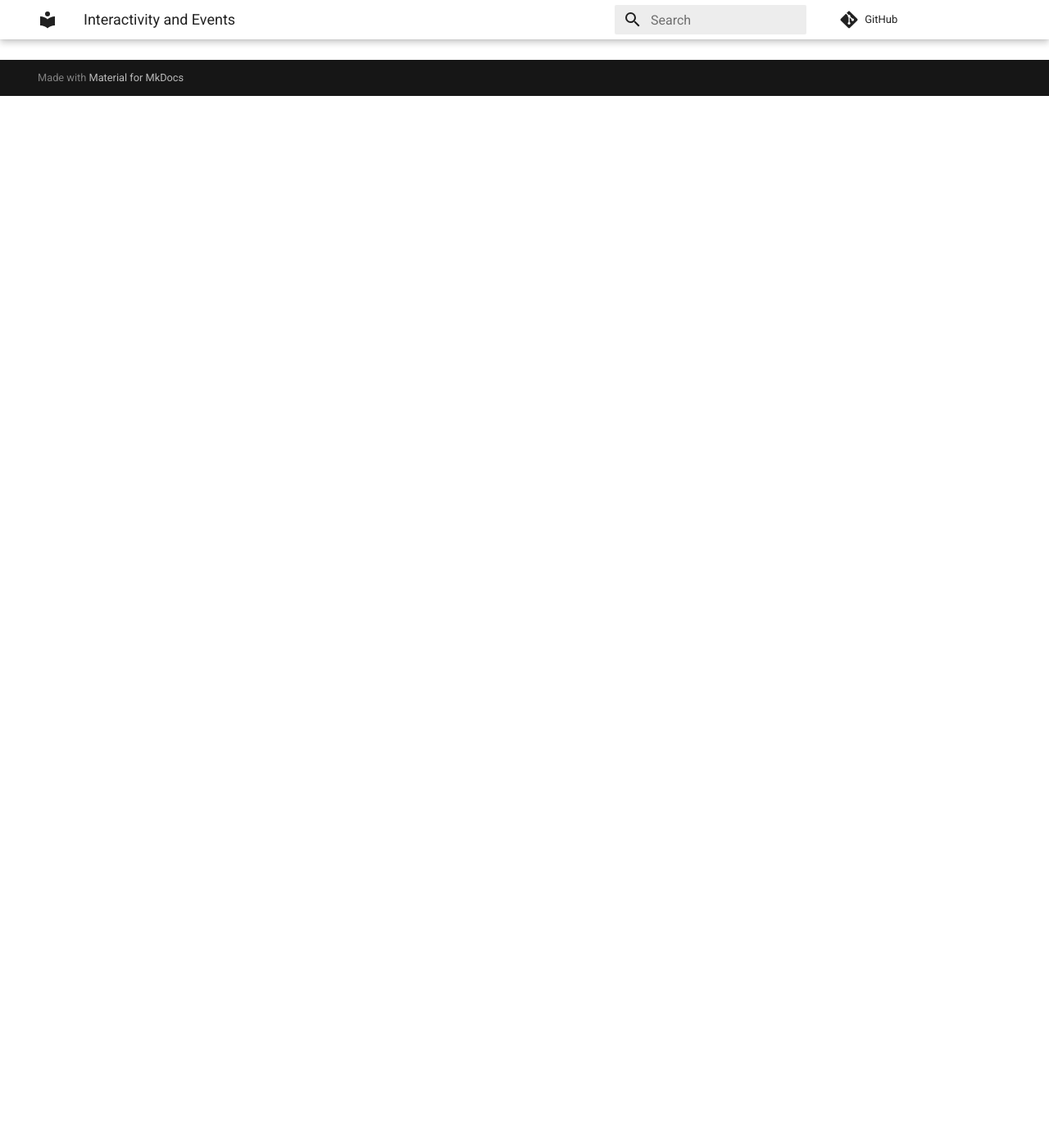
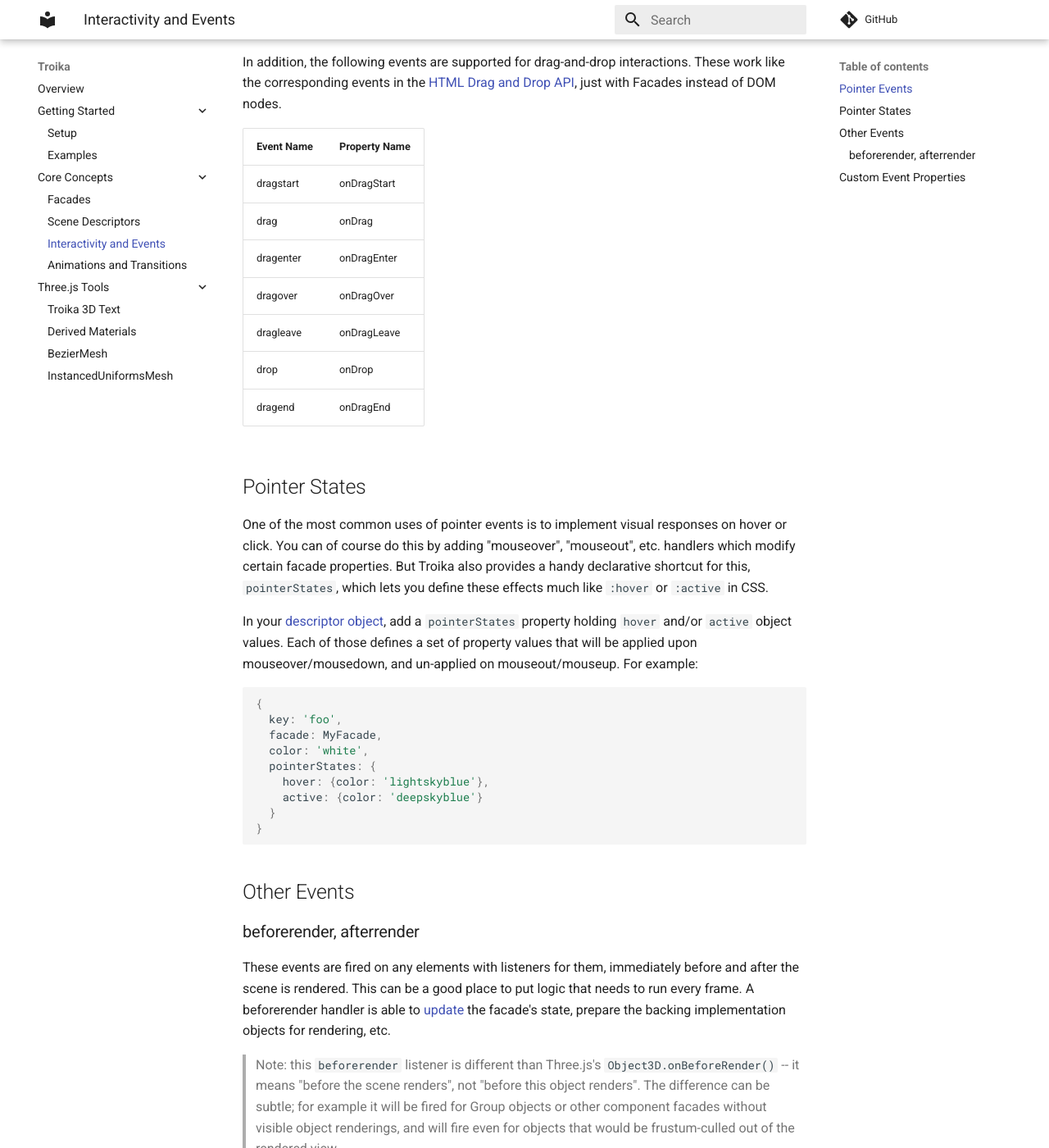
Before and after one commit to protectwise/troika, an MkDocs documentation site: the page built from docs/troika-core/interactivity-and-events.md, in a window 1280 px wide and 1400 px high, scrolled down 1283 px. Shown: the whole window at 82% size. Built offline with MkDocs 1.6.1 and Material for MkDocs 9.7.7, drawn with Linux system fonts in a browser that asks for light colours; comment, search, counter and statistics services are not loaded; some of the changed text lies outside the part shown.

Commit message:
docs: interactivity and events page

````diff
--- a/docs/troika-core/interactivity-and-events.md
+++ b/docs/troika-core/interactivity-and-events.md
@@ -3,14 +3,96 @@
 title: Interactivity and Events
 ---
 
+All [Facades](./facades.md) implement [EventTarget](https://developer.mozilla.org/en-US/docs/Web/API/EventTarget), and mostly behave like DOM nodes in terms of how event listeners are added/removed and dispatched, including bubbling. In addition, Troika automatically dispatches certain handy events for you to utilize.
+
 
 ## Pointer Events
+
+Both `troika-3d` and `troika-2d` automatically intercept mouse events on the canvas, find any visible objects intersecting the pointer ("raycasting"), and dispatch corresponding events on those facades. This lets you treat 2D/3D objects like you would HTML DOM nodes in terms of pointer interactions.
+
+> Note: Also see [Troika 3D's Interactivity and Events](../troika-3d/interactivity-and-events.md) documentation for additional details and capabilities provided by pointer events in Troika 3D scenes.
+
+By default, objects in the scene will _not_ intercept the pointer unless they have a listener for one of the pointer-related events. This is both because 3D scenes in particular often have semi-transparent things that you wouldn't want to interfere with selecting objects beyond, and also an optimization to avoid expensive raycasting of things that aren't needed.
+
+If necessary, you can set a facade's `pointerEvents` property to `true` to force raycasting of objects without pointer event listeners. Setting it to `false` will prevent raycasting even if a listener is present.
+
+Pointer events can be subscribed do either using `addEventListener` with the event name, or by assigning a corresponding `onEventName` property in a descriptor object. Since these events all bubble, you can also listen for them on container facades (as long as a visible descendant is set to intercept `pointerEvents`.)
+
+The following basic events are suppported:
+
+| Event Name | Property Name |
+| ---------- | ------------- |
+| mousemove  | onMouseMove
+| mouseover  | onMouseOver
+| mouseout   | onMouseOut
+| mousedown  | onMouseDown
+| mouseup    | onMouseUp
+| click      | onClick
+| dblclick   | onDoubleClick
+| wheel      | onWheel
+
+In addition, the following events are supported for drag-and-drop interactions. These work like the corresponding events in the [HTML Drag and Drop API](https://developer.mozilla.org/en-US/docs/Web/API/HTML_Drag_and_Drop_API), just with Facades instead of DOM nodes.
+
+| Event Name | Property Name |
+| ---------- | ------------- |
+| dragstart  | onDragStart
+| drag       | onDrag
+| dragenter  | onDragEnter
+| dragover   | onDragOver
+| dragleave  | onDragLeave
+| drop       | onDrop
+| dragend    | onDragEnd
 
 
 ## Pointer States
 
+One of the most common uses of pointer events is to implement visual responses on hover or click. You can of course do this by adding "mouseover", "mouseout", etc. handlers which modify certain facade properties. But Troika also provides a handy declarative shortcut for this, `pointerStates`, which lets you define these effects much like `:hover` or `:active` in CSS.
+
+In your [descriptor object](./scene-descriptors.md), add a `pointerStates` property holding `hover` and/or `active` object values. Each of those defines a set of property values that will be applied upon mouseover/mousedown, and un-applied on mouseout/mouseup. For example:
+
+```js
+{
+  key: 'foo',
+  facade: MyFacade,
+  color: 'white',
+  pointerStates: {
+    hover: {color: 'lightskyblue'},
+    active: {color: 'deepskyblue'}
+  }
+}
+```
 
 ## Other Events
 
+### beforerender, afterrender
+
+These events are fired on any elements with listeners for them, immediately before and after the scene is rendered. This can be a good place to put logic that needs to run every frame. A beforerender handler is able to [update](facades.md#updatevalues) the facade's state, prepare the backing implementation objects for rendering, etc.
+
+> Note: this `beforerender` listener is different than Three.js's `Object3D.onBeforeRender()` -- it means "before the scene renders", not "before this object renders". The difference can be subtle; for example it will be fired for Group objects or other component facades without visible object renderings, and will fire even for objects that would be frustum-culled out of the rendered view.
+
 
 ## Custom Event Properties
+
+When designing Facade components that fire events, you may want to expose named properties for those events so that handlers can be added via scene descriptors. You can use the static `Facade.defineEventProperty` function to add getters/setters for this purpose:
+
+```js
+class TableFacade extends ParentFacade {
+  onSomeAction() {
+    this.dispatchEvent(new CustomEvent('flip'))
+  }
+}
+
+// Define an `onFlip` property that responds to the 'flip' event:
+Facade.defineEventProperty(
+  TableFacade, //the facade class
+  'onFlip', //the name of the property
+  'flip' //the name of the event
+)
+
+// ...descriptor later on:
+{
+  facade: TableFacade,
+  onFlip: e => { /* do something */ }
+}
+
+```
````
